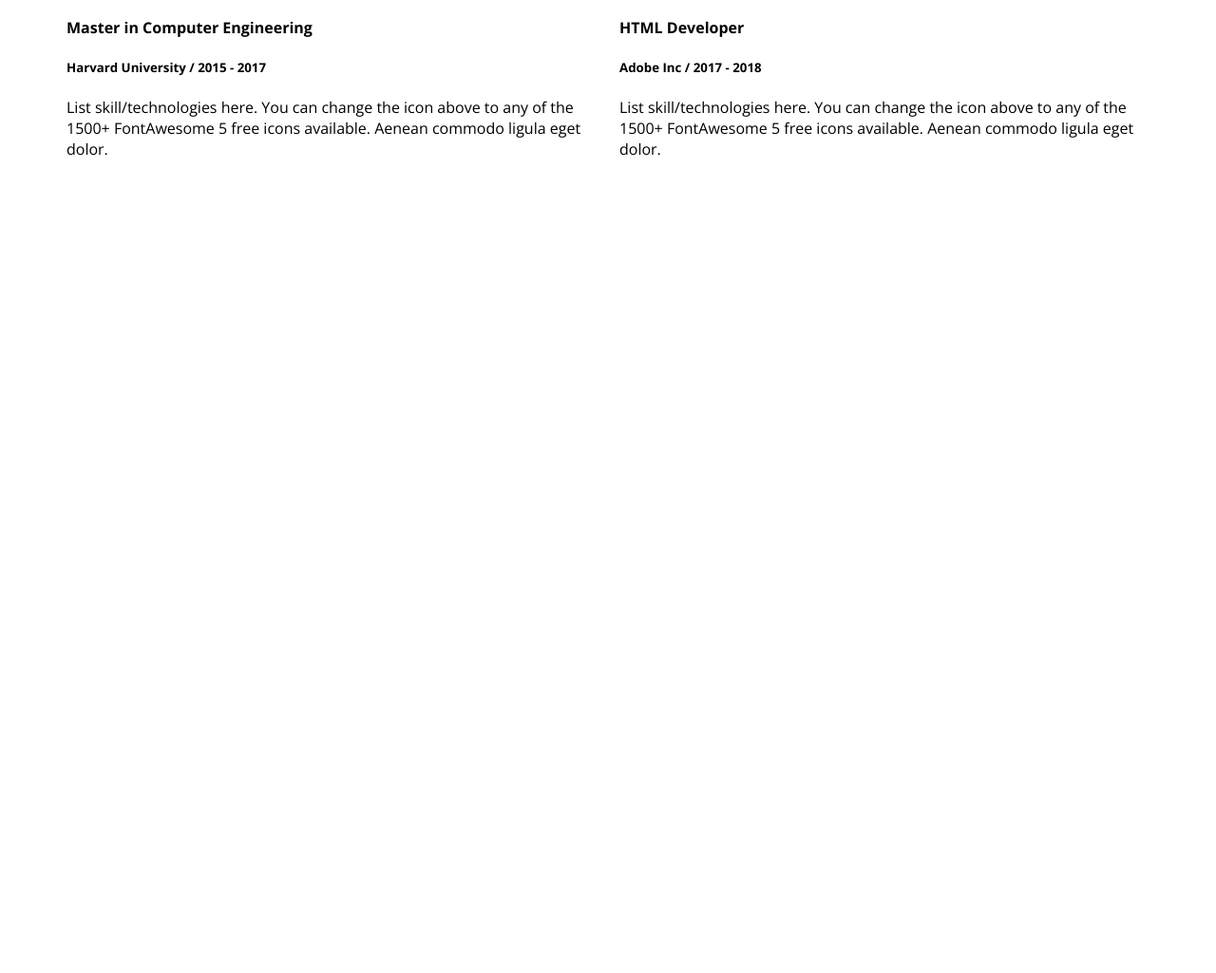
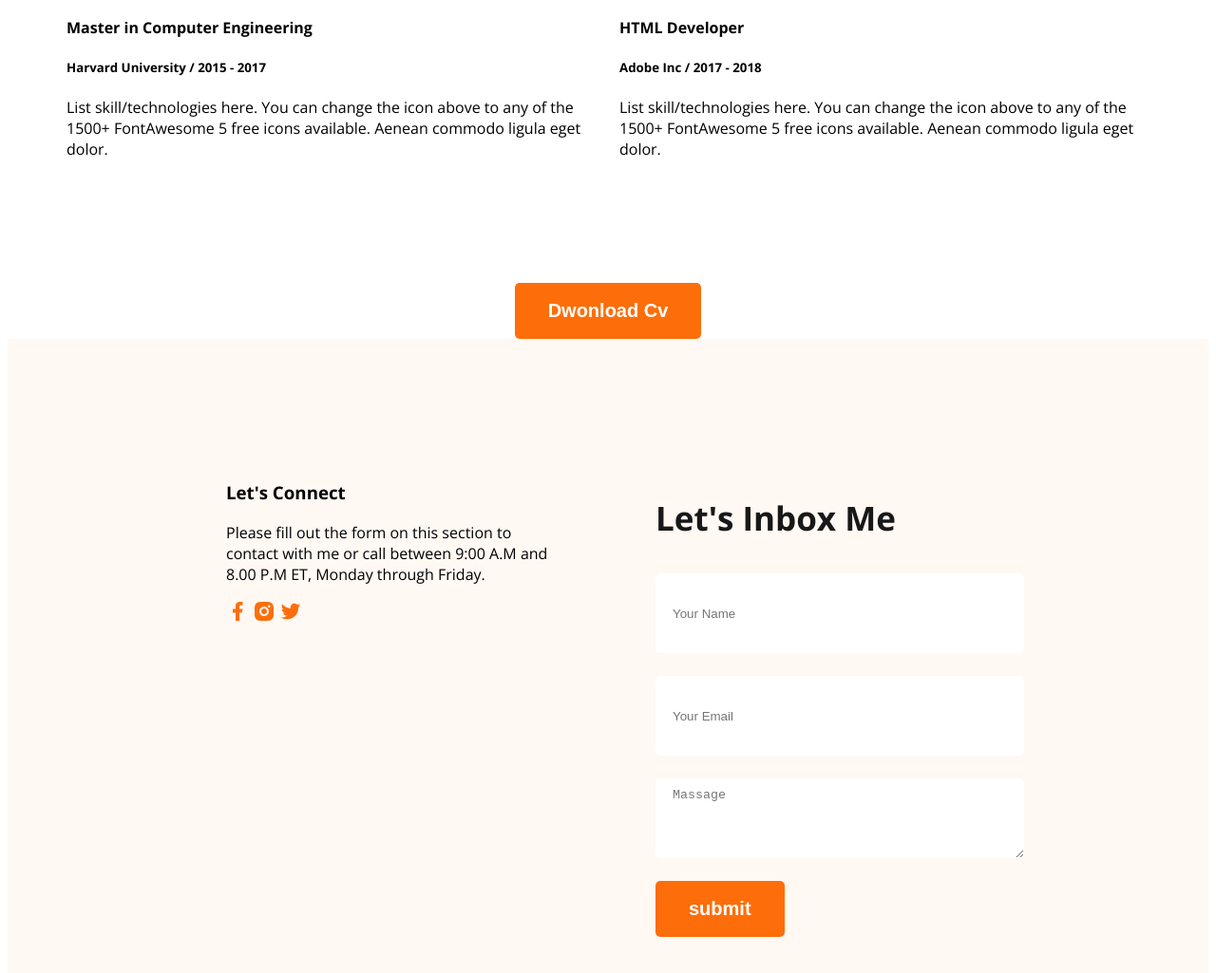
Before and after one commit to asrafman/web-developer-repo, a plain HTML site: page index.html in a window 1280 px wide. Shown: the part 2824-3849 px from the top of the page at 95% size. Before the commit the page ends 3122 px from the top, so only its background shows below. Drawn offline with nearby package versions, Linux system fonts and the light colour scheme.

Commit message:
added footer files

```diff
--- a/index.html
+++ b/index.html
@@ -89,9 +89,11 @@
             </div>
         </sction>
         <section>
-            <h3 class="section-tittle">A summary of My resume</h3>
+            <h3 class="section-tittle text-center">A summary of My resume</h3>
         </section>
         <section class="resume-continer">
+
+
         <!-- .resume-colume*2>h3.resume-colume-tille+.exprience*3>h4.exprience-tittle+h5experience-sub-tittle+.experience-description -->
        <div class="resume-colume">
         <h3 class="resume-colume-tittle">My Education</h3>
@@ -140,7 +142,32 @@ to any of the 1500+ FontAwesome 5 free icons available. Aenean commodo ligula eg
 to any of the 1500+ FontAwesome 5 free icons available. Aenean commodo ligula eget dolor.</div>
         </div>
        </div>
-        </section>
+
+
+    </section>
+    <div class="text-center">
+    <button class="btn-primary"> Dwonload Cv</button>
+    </div>
+
     </main>
+    <footer class="secondary-bg">
+        <div class="footer-column">
+            <h3 class="section-tillte">Let's Connect</h3><p>Please fill out the form on this section to contact with me or call between 9:00 A.M and 8.00 P.M ET, Monday through Friday.</p>
+            <div>
+               <img src="images/icons/facebook.png" alt="">
+               <img src="images/icons/insta.png" alt="">
+               <img src="images/icons/twitter.png" alt="">
+            </div>
+        </div>
+        <div class="footer-column">
+            <h3 class="section-tittle">Let's Inbox Me</h3>
+            <form action="">
+                <input type="text" placeholder="Your Name" name="" id="">
+                <input type="email" placeholder="Your Email" name="" id="">
+                <textarea name="" id="" cols="30" rows="20" placeholder="Massage"></textarea>
+                <input class="btn-primary" type="submit" value="submit">
+            </form>
+        </div>
+    </footer>
 </body>
 </html>
--- a/style/porfolio.css
+++ b/style/porfolio.css
@@ -140,3 +140,24 @@ main{
     display: flex;
     gap: 24px;
 }
+/* Footer styles */
+footer{
+    padding: 130px 230px ;
+    display: flex;
+    gap: 100px;
+}
+.footer-column{
+  width: 50%;
+}
+footer input[type="text"], footer input[type="email"], footer textarea{
+    height: 64px;
+    border-radius: 5px;
+    background-color: white;
+    display: block;
+    width:100% ;
+    padding: 10px 18px;
+    margin-bottom: 24px;
+    border: none;
+
+
+}
```
